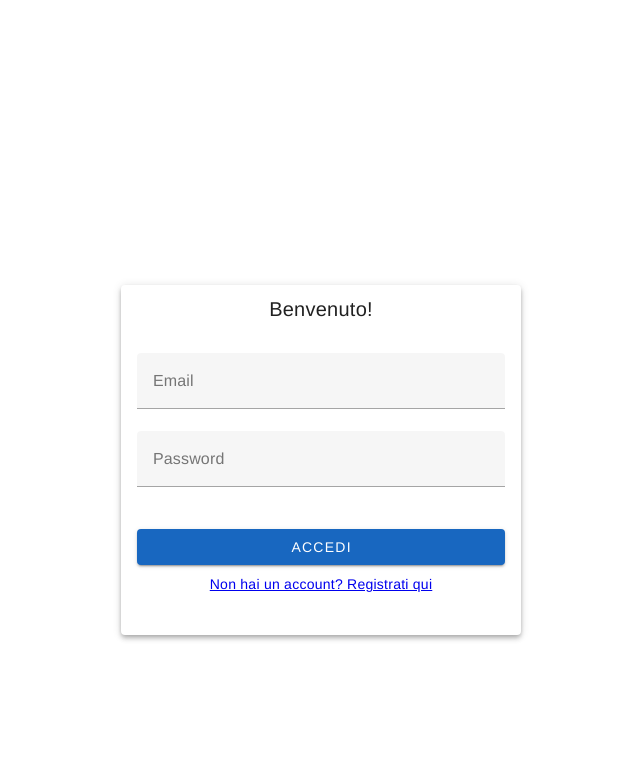
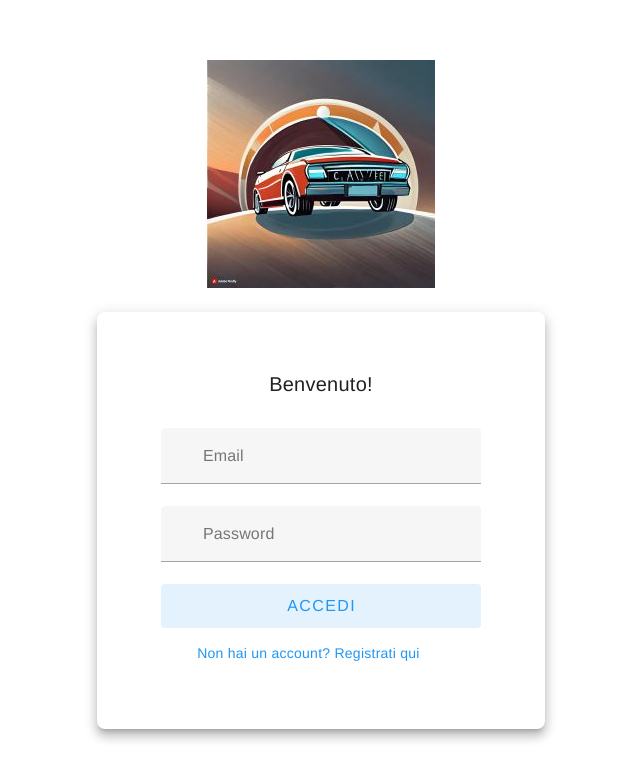
Before and after one commit to tribuSimo/DREAMDRIVE, a Vue app: page /login in a window 1280 px wide. Shown: the top 780 px of the page, without its empty margins (319-959 px from the left). Built offline with nearby package versions, Linux system fonts and the light colour scheme.

Commit message:
Cambiato stile login(vedere ancora)

```diff
--- a/src/assets/style/style.css
+++ b/src/assets/style/style.css
@@ -36,3 +36,18 @@
   margin-top: 20px;
   margin-bottom: 10px;
 }
+
+.lblRouterLink {
+  text-decoration: none;
+  font-size: 12pt;
+  transition: font-size 0.3s ease, color 0.3s ease; /* Aggiungo una transizione per un effetto più fluido */
+}
+
+.lblRouterLink:hover {
+  font-size: 14pt;
+  color: crimson;
+}
+
+.dataPicker{
+  margin-top: 5px;
+}
--- a/src/components/login.vue
+++ b/src/components/login.vue
@@ -1,13 +1,25 @@
 <template>
-  <div class="container">
-    <v-card class="login-card" elevation="4">
+  <div>
+    <v-img class="mx-auto my-6" max-width="228"
+      src="../assets/img/logoPiccolo.jpg"></v-img>
+
+    <v-card class="mx-auto pa-12 pb-8" elevation="8" max-width="448" rounded="lg">
       <v-card-title class="title">Benvenuto!</v-card-title>
+
       <v-card-text>
         <v-form @submit.prevent="login">
-          <v-text-field v-model="email" label="Email" outlined required></v-text-field>
-          <v-text-field v-model="password" label="Password" outlined required type="password"></v-text-field>
-          <v-btn type="submit" color="primary" class="login-btn">Accedi</v-btn>
-          <router-link to="/registrazione">Non hai un account? Registrati qui</router-link>
+          <v-text-field v-model="email" label="Email" outlined required :rules="emailRules"
+            prepend-inner-icon="mdi-email-outline"></v-text-field>
+
+          <v-text-field v-model="password" label="Password" outlined required type="password" :rules="passwordRules"
+            prepend-inner-icon="mdi-lock-outline"></v-text-field>
+
+          <v-btn type="submit" block color="blue" size="large" variant="tonal">Accedi</v-btn>
+
+          <v-card-text class="text-center">
+            <router-link class="text-blue text-decoration-none" to="/registrazione">Non hai un account? Registrati qui
+              <v-icon icon="mdi-chevron-right"></v-icon></router-link>
+          </v-card-text>
         </v-form>
       </v-card-text>
     </v-card>
@@ -16,13 +28,20 @@
 
 <script>
 import router from '../router.js';
-import '../assets/style/style.css';
 export default {
   name: 'login',
   data() {
     return {
       email: '',
-      password: ''
+      password: '',
+      emailRules: [
+        v => !!v || 'Il campo Email è richiesto',
+        v => /.+@.+\..+/.test(v) || "L'indirizzo email non è valido",
+      ],
+      passwordRules: [
+        v => !!v || 'Il campo Password è richiesto',
+        v => (v && v.length >= 8) || 'La password deve contenere almeno 8 caratteri',
+      ],
     };
   },
   methods: {
--- a/src/components/registrazione.vue
+++ b/src/components/registrazione.vue
@@ -4,15 +4,16 @@
       <v-card-title class="title">Registrazione</v-card-title>
       <v-card-text>
         <v-form @submit.prevent="registrazione">
-          <v-text-field v-model="email" label="Email" outlined required></v-text-field>
-          <v-text-field v-model="password" label="Password" outlined required type="password"></v-text-field>
+          <v-text-field v-model="email" label="Email" outlined required :rules="emailRules"></v-text-field>
+          <v-text-field v-model="password" label="Password" outlined required type="password" :rules="passwordRules"></v-text-field>
           <v-date-picker
             v-model="dataNascita"
             label="Data di nascita"
             required
+            elevation="4"
           ></v-date-picker>
           <v-btn type="submit" color="primary" class="register-btn">Registrati</v-btn>
-          <router-link to="/login">Hai già un account? Accedi qui</router-link>
+          <router-link class="lblRouterLink" to="/login">Hai già un account? Accedi qui</router-link>
         </v-form>
       </v-card-text>
     </v-card>
@@ -28,7 +29,15 @@
       return {
         email: '',
         password: '',
-        dataNascita: null
+        dataNascita: null,
+        emailRules: [
+          v => !!v || 'Il campo Email è richiesto',
+          v => /.+@.+\..+/.test(v) || 'L\'indirizzo email non è valido',
+        ],
+        passwordRules: [
+          v => !!v || 'Il campo Password è richiesto',
+          v => (v && v.length >= 8) || 'La password deve contenere almeno 8 caratteri',
+        ],
       };
     },
     methods: {
```
Also changed, not shown: src/assets/img/logo.jpg (added), src/assets/img/logoPiccolo.jpg (added).
